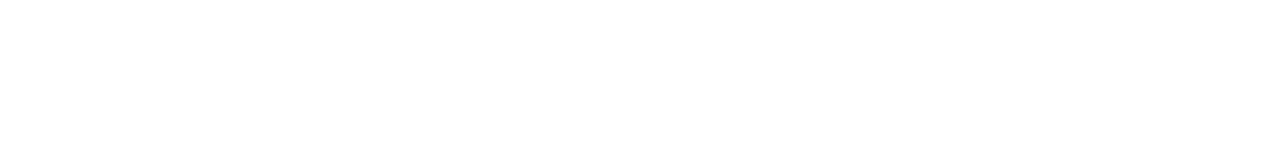
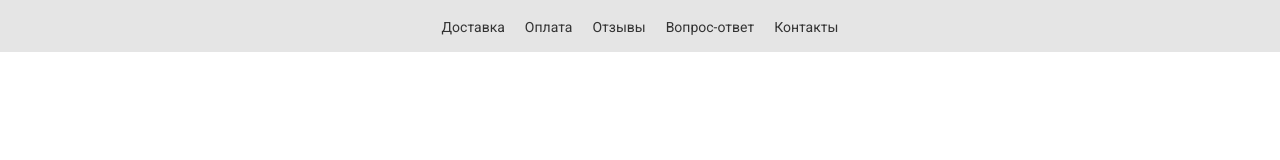
Before and after one commit to Adcku/Beauty-super-kreslo, a plain HTML site: page index.html in a window 1280 px wide. Drawn offline with Linux system fonts and the light colour scheme.

Commit message:
сделал верхнюю навигацию

```diff
--- a/index.html
+++ b/index.html
@@ -5,7 +5,34 @@
     <meta http-equiv="X-UA-Compatible" content="IE=edge" />
     <meta name="viewport" content="width=device-width, initial-scale=1.0" />
     <title>Document</title>
+    <link rel="preconnect" href="https://fonts.gstatic.com" />
+    <link
+      href="https://fonts.googleapis.com/css2?family=Roboto:ital,wght@0,300;0,400;0,500;1,300&display=swap"
+      rel="stylesheet"
+    />
     <link rel="stylesheet" href="static/CSS/style.css" />
   </head>
-  <body></body>
+  <body>
+    <header class="restangle">
+      <div class="container-fluid">
+        <nav>
+          <div>
+            <a class="nav-link" href="#">Доставка</a>
+          </div>
+          <div>
+            <a class="nav-link" href="#">Оплата</a>
+          </div>
+          <div>
+            <a class="nav-link" href="#">Отзывы</a>
+          </div>
+          <div>
+            <a class="nav-link" href="#">Вопрос-ответ</a>
+          </div>
+          <div>
+            <a class="nav-link" href="#">Контакты</a>
+          </div>
+        </nav>
+      </div>
+    </header>
+  </body>
 </html>
--- a/static/CSS/style.css
+++ b/static/CSS/style.css
@@ -0,0 +1,26 @@
+* {
+  font-family: "Roboto", sans-serif;
+}
+
+body {
+  margin: 0;
+  padding: 0;
+}
+.restangle {
+  background-color: #e5e5e5 !important;
+}
+
+header nav {
+  display: flex;
+  justify-content: center;
+}
+
+header nav div {
+  margin: 17px 10px 16px 10px;
+}
+
+header nav div a {
+  text-decoration: none;
+  color: #333333;
+  font-size: 14px;
+}
```
